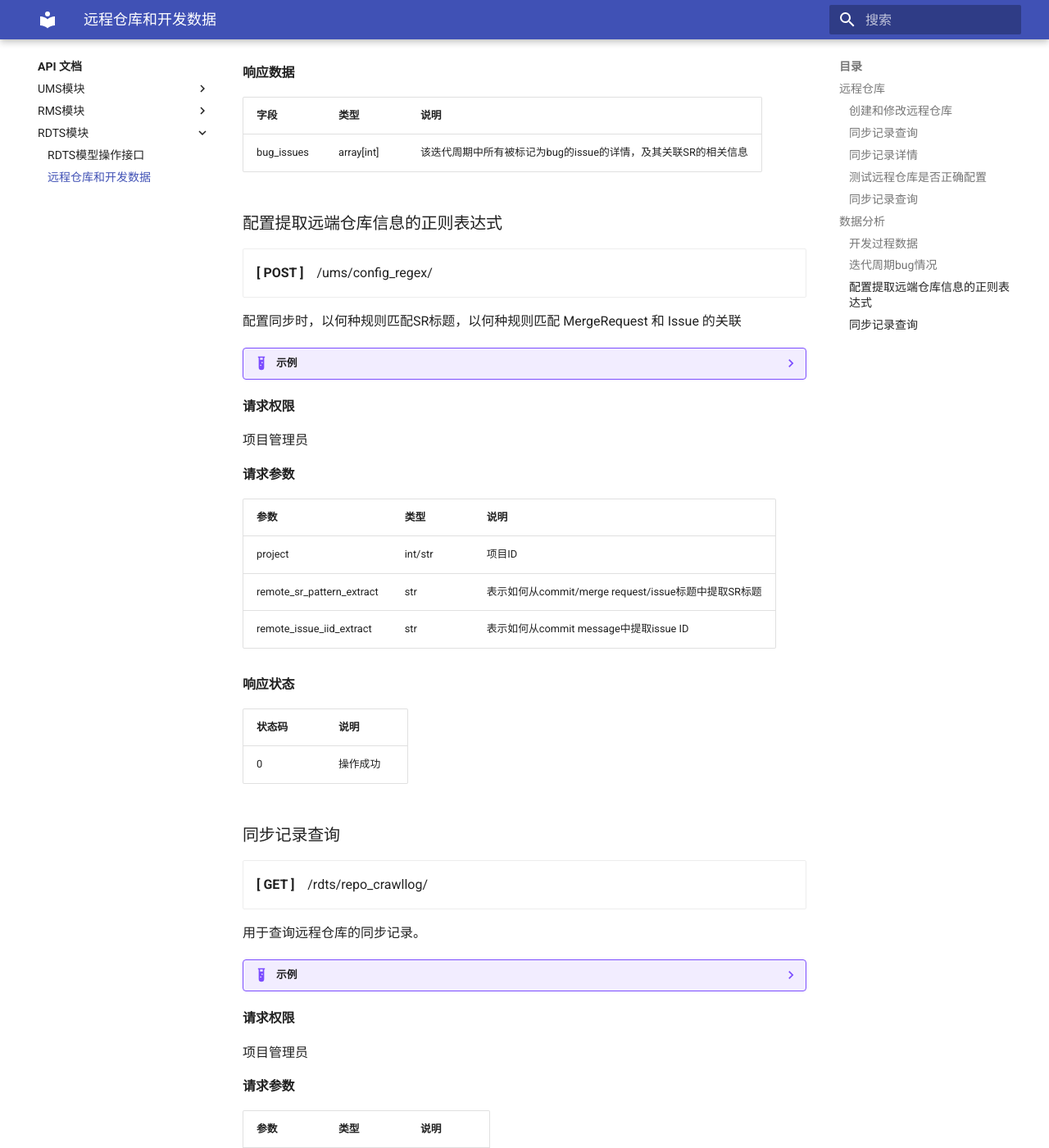
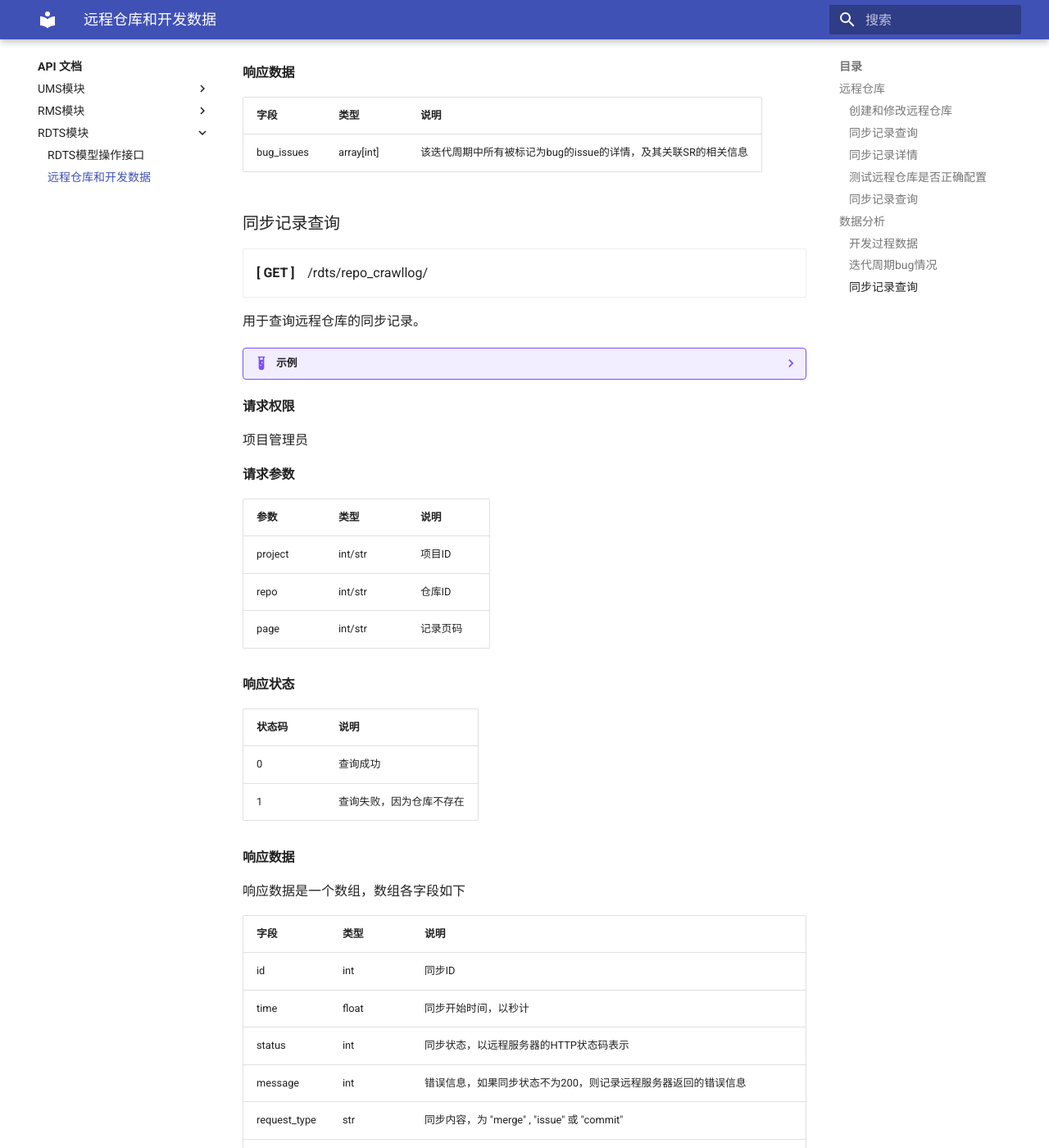
Before and after one commit to c7w/ReqMan-doc, an MkDocs documentation site: the page built from docs/api/rdts/remote.md, in a window 1280 px wide and 1400 px high, scrolled down 8437 px. Shown: the whole window at 82% size. Built offline with MkDocs 1.6.1 and Material for MkDocs 9.7.7, drawn with Linux system fonts in a browser that asks for light colours.

Commit message:
[SR.006.805.I] Finished RDTS new interfaces (#22)

````diff
--- a/docs/api/rdts/remote.md
+++ b/docs/api/rdts/remote.md
@@ -614,45 +655,6 @@
 |-|-|-|
 |bug_issues|array\[int\]|该迭代周期中所有被标记为bug的issue的详情，及其关联SR的相关信息|
 
-### 配置提取远端仓库信息的正则表达式
-<div class="grid cards" markdown>
-- <span>**[ POST ]** &nbsp;&nbsp; /ums/config_regex/</span>
-</div>
-
-配置同步时，以何种规则匹配SR标题，以何种规则匹配 MergeRequest 和 Issue 的关联
-
-??? example "示例"
-    === "请求"
-        ```json
-        {
-            "sessionId": "Rd8Gs0jw0jdbUeJzf7EIBwkwr7aYit74",
-            "remote_issue_iid_extract" : "(?<=\(#)\d+(?=\))",
-            "remote_sr_pattern_extract": "(?<=\[)SR.\d{3}.\d{3}(?=(.[I/F/B])?])",
-            "project": 1
-        }
-        ```
-    === "响应"
-        ```json
-        {
-            "code": 0
-        }
-        ```
-
-#### 请求权限
-项目管理员
-#### 请求参数
-|参数|类型|说明|
-|-|-|-|
-|project|int/str|项目ID|
-|remote_sr_pattern_extract|str|表示如何从commit/merge request/issue标题中提取SR标题|
-|remote_issue_iid_extract|str|表示如何从commit message中提取issue ID|
-
-
-#### 响应状态
-|状态码|说明|
-|-|-|
-|0|操作成功|
-
 ### 同步记录查询
 <div class="grid cards" markdown>
 - <span>**[ GET ]** &nbsp;&nbsp; /rdts/repo_crawllog/</span>
````
Also changed, not shown: other parts of docs/api/rdts/remote.md (+50 -9 lines), docs/api/ums/project.md (+39 -0 lines).
